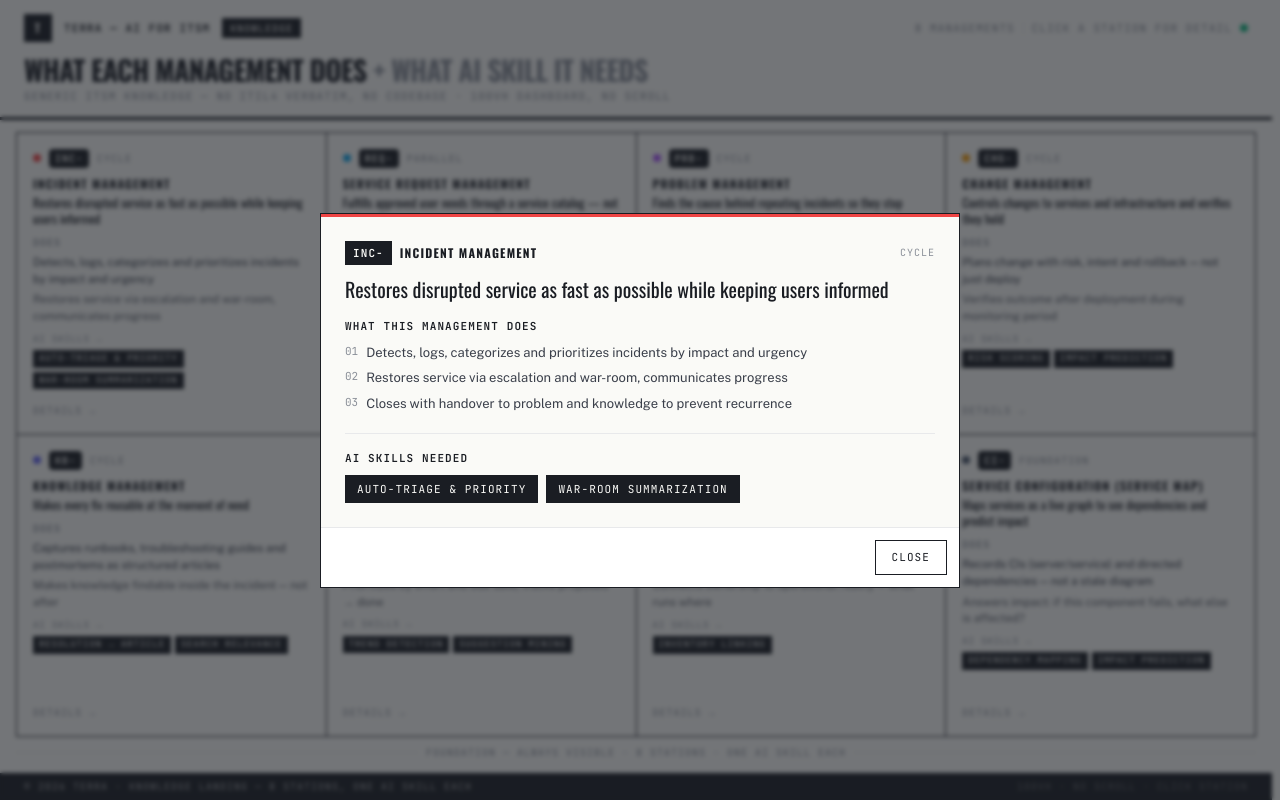
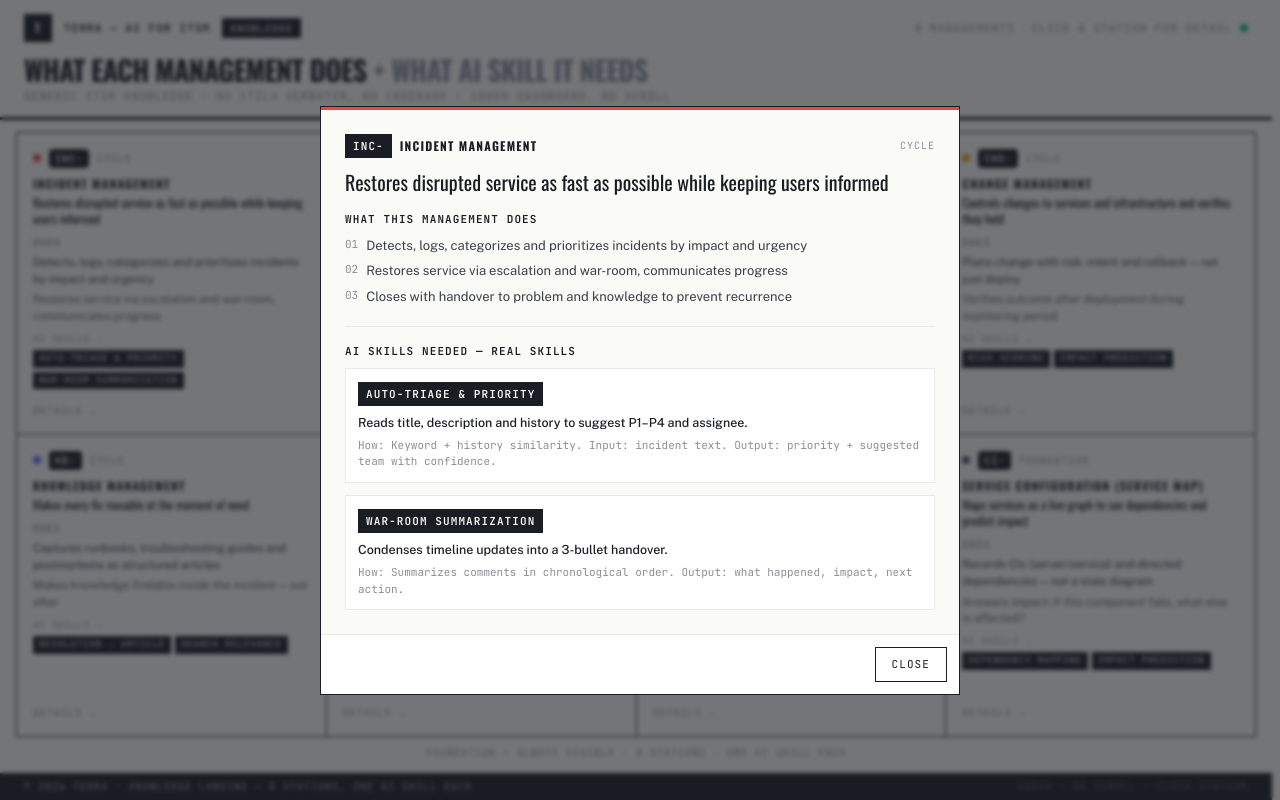
Before and after one commit to ghifarizuhir/terra-landing, a React (Vite) app: page / in a window 1280 px wide. Both pictures are taken after a click on the button 171 px from the left and 283 px from the top of the page. Built offline with nearby package versions, Linux system fonts and the light colour scheme; the HTML template or start-up script is replaced by a standard one.

Commit message:
feat: real AI skills per management — detail modal (what/how) with SkillDetail objects

```diff
--- a/src/components/JourneyLoop.tsx
+++ b/src/components/JourneyLoop.tsx
@@ -55,8 +55,8 @@ export default function JourneyLoop() {
             <div className="mt-2 flex flex-wrap gap-1 shrink-0">
               <span className="font-mono text-[9px] tracking-widest uppercase text-[#8a8f98] w-full">AI skills →</span>
               {m.skills.slice(0, 2).map((s) => (
-                <span key={s} className="font-mono text-[9px] tracking-widest uppercase bg-[#1a1d23] text-[#fafaf7] px-1.5 py-0.5">
-                  {s}
+                <span key={s.name} className="font-mono text-[9px] tracking-widest uppercase bg-[#1a1d23] text-[#fafaf7] px-1.5 py-0.5">
+                  {s.name}
                 </span>
               ))}
             </div>
@@ -114,12 +114,14 @@ export default function JourneyLoop() {
                 </ol>
               </div>
               <div className="mt-5 pt-4 border-t border-[#e8e9eb]">
-                <div className="font-mono text-[11px] tracking-widest uppercase font-semibold mb-2">AI skills needed</div>
-                <div className="flex flex-wrap gap-2">
+                <div className="font-mono text-[11px] tracking-widest uppercase font-semibold mb-2">AI skills needed — real skills</div>
+                <div className="space-y-3">
                   {active.skills.map((s) => (
-                    <span key={s} className="font-mono text-[11px] tracking-widest uppercase bg-[#1a1d23] text-[#fafaf7] px-3 py-1.5">
-                      {s}
-                    </span>
+                    <div key={s.name} className="border border-[#e8e9eb] bg-white p-3">
+                      <div className="font-mono text-[11px] tracking-widest uppercase font-bold bg-[#1a1d23] text-[#fafaf7] inline-block px-2 py-1">{s.name}</div>
+                      <div className="mt-2 text-[12.5px] leading-[1.5] text-[#1a1d23] font-medium">{s.what}</div>
+                      <div className="mt-1 text-[11px] leading-[1.5] text-[#8a8f98] font-mono">How: {s.how}</div>
+                    </div>
                   ))}
                 </div>
               </div>
--- a/src/components/ManagementCard.tsx
+++ b/src/components/ManagementCard.tsx
@@ -11,7 +11,7 @@ type Props = {
   title: string
   oneLiner: string
   bullets: string[]
-  skills: string[]
+  skills: (string | { name: string })[]
   color: string // bg-* class
   icon: string
 }
@@ -78,14 +78,17 @@ export default function ManagementCard({ prefix, title, oneLiner, bullets, skill
         {/* Andon call — skill badges as lamp calls */}
         <div className="flex flex-wrap gap-1.5 pt-3 border-t border-[#e8e9eb]">
           {skills.length > 0 ? (
-            skills.map((s) => (
-              <span
-                key={s}
-                className="inline-flex items-center gap-1 font-mono text-[10px] tracking-widest uppercase font-semibold bg-[#1a1d23] text-[#fafaf7] px-2 py-1 rounded-sm"
-              >
-                <Sparkles className="h-3 w-3 text-[#f59e0b]" /> {s}
-              </span>
-            ))
+            skills.map((s) => {
+              const label = typeof s === 'string' ? s : s.name
+              return (
+                <span
+                  key={label}
+                  className="inline-flex items-center gap-1 font-mono text-[10px] tracking-widest uppercase font-semibold bg-[#1a1d23] text-[#fafaf7] px-2 py-1 rounded-sm"
+                >
+                  <Sparkles className="h-3 w-3 text-[#f59e0b]" /> {label}
+                </span>
+              )
+            })
           ) : (
             <span className="font-mono text-[10px] tracking-widest uppercase text-[#8a8f98] border border-dashed border-[#8a8f98]/50 px-2 py-1 rounded-sm">
               No cord — links to CI
--- a/src/data/managements.ts
+++ b/src/data/managements.ts
@@ -1,11 +1,12 @@
-// src/data/managements.ts — Terra — AI for ITSM: clear knowledge (what each management does) + AI skills it needs. Generic ITSM, no ITIL4 verbatim, no codebase internals.
+// src/data/managements.ts — Terra — AI for ITSM: clear knowledge + real AI skills (with detail) per management. Generic ITSM, no ITIL4 verbatim.
+export type SkillDetail = { name: string; what: string; how: string }
 export type Management = {
   id: string
   prefix: string
   title: string
-  oneLiner: string // clear definition 1 sentence
+  oneLiner: string
   bullets: string[] // 3 core activities
-  skills: string[]
+  skills: SkillDetail[]
   color: string
   icon: string
   order: number
@@ -20,7 +21,11 @@ export const managements: Management[] = [
       'Restores service via escalation and war-room, communicates progress',
       'Closes with handover to problem and knowledge to prevent recurrence',
     ],
-    skills: ['Auto-triage & priority', 'War-room summarization'], color: 'bg-red-500', icon: 'Siren', order: 1, lane: 'cycle'
+    skills: [
+      { name: 'Auto-triage & priority', what: 'Reads title, description and history to suggest P1–P4 and assignee.', how: 'Keyword + history similarity. Input: incident text. Output: priority + suggested team with confidence.' },
+      { name: 'War-room summarization', what: 'Condenses timeline updates into a 3-bullet handover.', how: 'Summarizes comments in chronological order. Output: what happened, impact, next action.' },
+    ],
+    color: 'bg-red-500', icon: 'Siren', order: 1, lane: 'cycle'
   },
   {
     id: 'request', prefix: 'REQ-', title: 'Service Request Management', oneLiner: 'Fulfills approved user needs through a service catalog — not a disruption',
@@ -29,7 +34,11 @@ export const managements: Management[] = [
       'Validates, routes and fulfills from intake to delivery with due date',
       'Keeps requests separate from incidents — different urgency, different flow',
     ],
-    skills: ['Intent classification', 'Auto-routing'], color: 'bg-sky-500', icon: 'ClipboardList', order: 0, lane: 'parallel'
+    skills: [
+      { name: 'Intent classification', what: 'Decides if input is a request or an incident.', how: 'Classifies text into request_type (access/hardware/info/…) vs incident. Prevents miscategorization.' },
+      { name: 'Auto-routing', what: 'Routes request to the right fulfillment team.', how: 'Matches catalog item + requester team to owner team. Suggests due date based on type.' },
+    ],
+    color: 'bg-sky-500', icon: 'ClipboardList', order: 0, lane: 'parallel'
   },
   {
     id: 'problem', prefix: 'PRB-', title: 'Problem Management', oneLiner: 'Finds the cause behind repeating incidents so they stop recurring',
@@ -38,7 +47,11 @@ export const managements: Management[] = [
       'Investigates root cause and contributing factors, records RCA',
       'Links findings to knowledge so fixes outlive the incident',
     ],
-    skills: ['Pattern clustering', 'RCA draft assist'], color: 'bg-purple-500', icon: 'SearchX', order: 2, lane: 'cycle'
+    skills: [
+      { name: 'Pattern clustering', what: 'Finds ≥3 similar incidents in 7 days by same app + title overlap.', how: 'Title embedding cosine ≥0.6 + same app. Output: cluster + suggest “create Problem”.' },
+      { name: 'RCA draft assist', what: 'Drafts whatHappened / rootCause / contributingFactors from incident cluster.', how: 'Summarizes linked incidents into RCA sections. Human edits before publish.' },
+    ],
+    color: 'bg-purple-500', icon: 'SearchX', order: 2, lane: 'cycle'
   },
   {
     id: 'change', prefix: 'CHG-', title: 'Change Management', oneLiner: 'Controls changes to services and infrastructure and verifies they hold',
@@ -47,7 +60,11 @@ export const managements: Management[] = [
       'Verifies outcome after deployment during monitoring period',
       'Holds or rolls back when monitoring shows warning or anomaly',
     ],
-    skills: ['Risk scoring', 'Impact prediction'], color: 'bg-amber-500', icon: 'GitBranch', order: 3, lane: 'cycle'
+    skills: [
+      { name: 'Risk scoring', what: 'Scores change as low/medium/high/critical before approval.', how: 'Checks description length, env (prod vs staging), and linked incidents. Short prod change → high risk.' },
+      { name: 'Impact prediction', what: 'Predicts which services will be affected by this change.', how: 'Uses Service Map dependencies (CI graph) to list downstream CIs and apps.' },
+    ],
+    color: 'bg-amber-500', icon: 'GitBranch', order: 3, lane: 'cycle'
   },
   {
     id: 'knowledge', prefix: 'KB-', title: 'Knowledge Management', oneLiner: 'Makes every fix reusable at the moment of need',
@@ -56,7 +73,11 @@ export const managements: Management[] = [
       'Makes knowledge findable inside the incident — not after',
       'Evolves articles from real resolutions, not theory',
     ],
-    skills: ['Resolution → article', 'Search relevance'], color: 'bg-indigo-500', icon: 'BookOpen', order: 4, lane: 'cycle'
+    skills: [
+      { name: 'Resolution → article', what: 'Generates a KB draft from a closed problem or change.', how: 'Prefills title/kbType from published RCA or change summary. Human publishes.' },
+      { name: 'Search relevance', what: 'Suggests the right KB when a similar incident is opened.', how: 'Embedding similarity between incident and KB sections. Surfaces top 3.' },
+    ],
+    color: 'bg-indigo-500', icon: 'BookOpen', order: 4, lane: 'cycle'
   },
   {
     id: 'improvement', prefix: 'IMP-', title: 'Continual Improvement', oneLiner: 'Turns lessons learned into improvements that actually get done',
@@ -65,7 +86,11 @@ export const managements: Management[] = [
       'Prioritizes by effort and due date, tracks proposed → done',
       'Makes improvement visible on the board so it happens',
     ],
-    skills: ['Trend detection', 'Suggestion mining'], color: 'bg-emerald-500', icon: 'TrendingUp', order: 5, lane: 'cycle'
+    skills: [
+      { name: 'Trend detection', what: 'Spots repeating improvement themes across postmortems.', how: 'Clusters improvement sources (retro/audit) by keywords. Suggests systemic fix.' },
+      { name: 'Suggestion mining', what: 'Extracts improvement candidates from incident postmortems.', how: 'Parses “what could be better” from comments into draft improvement titles.' },
+    ],
+    color: 'bg-emerald-500', icon: 'TrendingUp', order: 5, lane: 'cycle'
   },
   {
     id: 'asset', prefix: 'AST-', title: 'Asset Management', oneLiner: 'Knows what is owned, where it is, and its lifecycle',
@@ -74,7 +99,10 @@ export const managements: Management[] = [
       'Connects ownership to operational reality — what runs where',
       'Informs cost, compliance and replacement decisions',
     ],
-    skills: ['Inventory linking'], color: 'bg-blue-500', icon: 'Package', order: 6, lane: 'foundation'
+    skills: [
+      { name: 'Inventory linking', what: 'Suggests link between asset and its running CI.', how: 'Matches asset name/hostname to CI hostname. Suggests assets_ext.ci_id link with confidence.' },
+    ],
+    color: 'bg-blue-500', icon: 'Package', order: 6, lane: 'foundation'
   },
   {
     id: 'service-map', prefix: 'CI-', title: 'Service Configuration (Service Map)', oneLiner: 'Maps services as a live graph to see dependencies and predict impact',
@@ -83,7 +111,11 @@ export const managements: Management[] = [
       'Answers impact: if this component fails, what else is affected?',
       'Ties configuration to the assets that actually run it',
     ],
-    skills: ['Dependency mapping', 'Impact prediction'], color: 'bg-slate-500', icon: 'Network', order: 7, lane: 'foundation'
+    skills: [
+      { name: 'Dependency mapping', what: 'Suggests dependency edges from description and app links.', how: 'Parses “depends on” mentions + app-CI links to propose ci_dependencies with confidence.' },
+      { name: 'Impact prediction', what: 'Lists downstream apps and CIs if this CI fails.', how: 'Graph traversal from CI via dependencies. Output: impact list for incident/change.' },
+    ],
+    color: 'bg-slate-500', icon: 'Network', order: 7, lane: 'foundation'
   },
 ]
 
```
